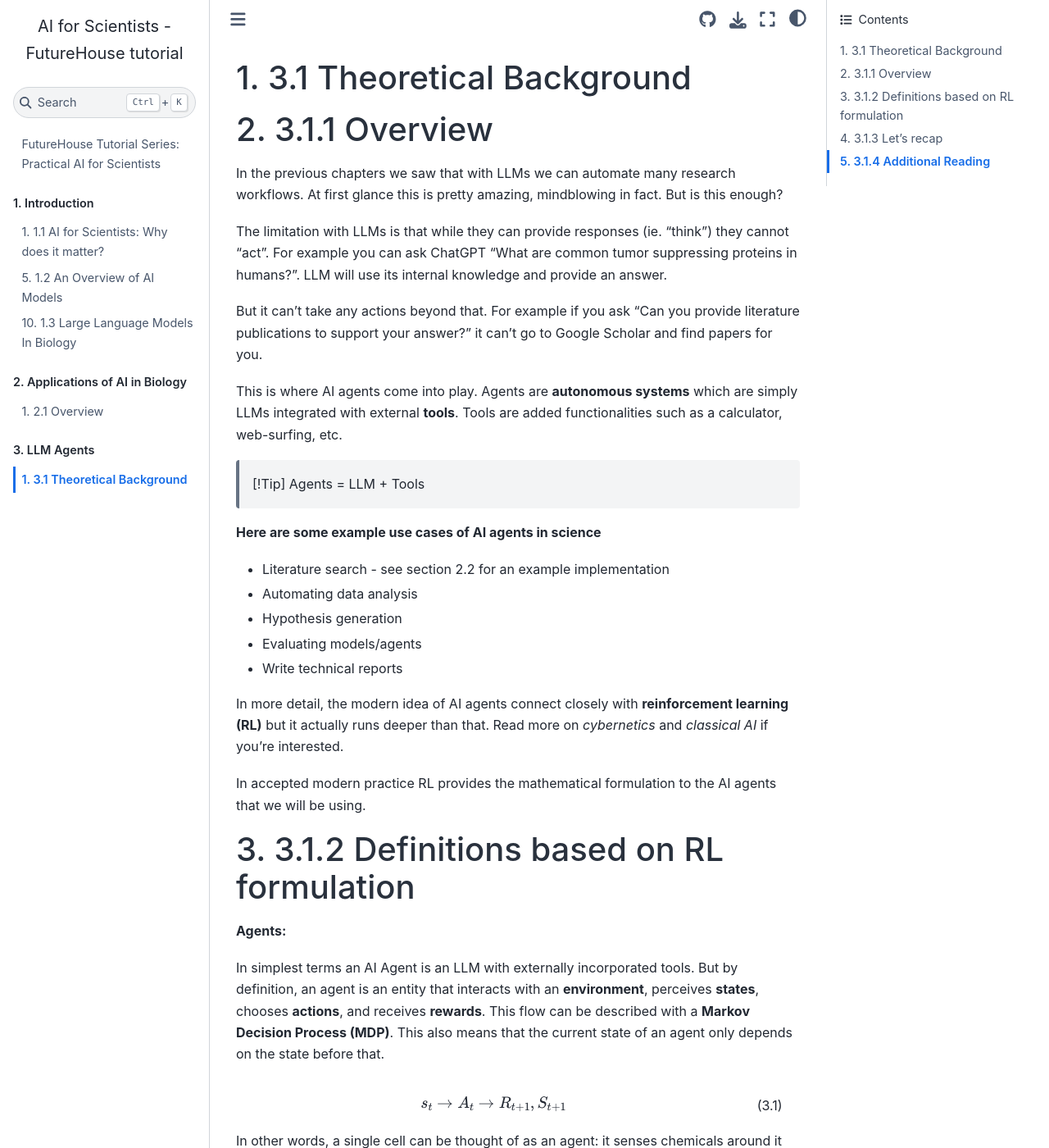
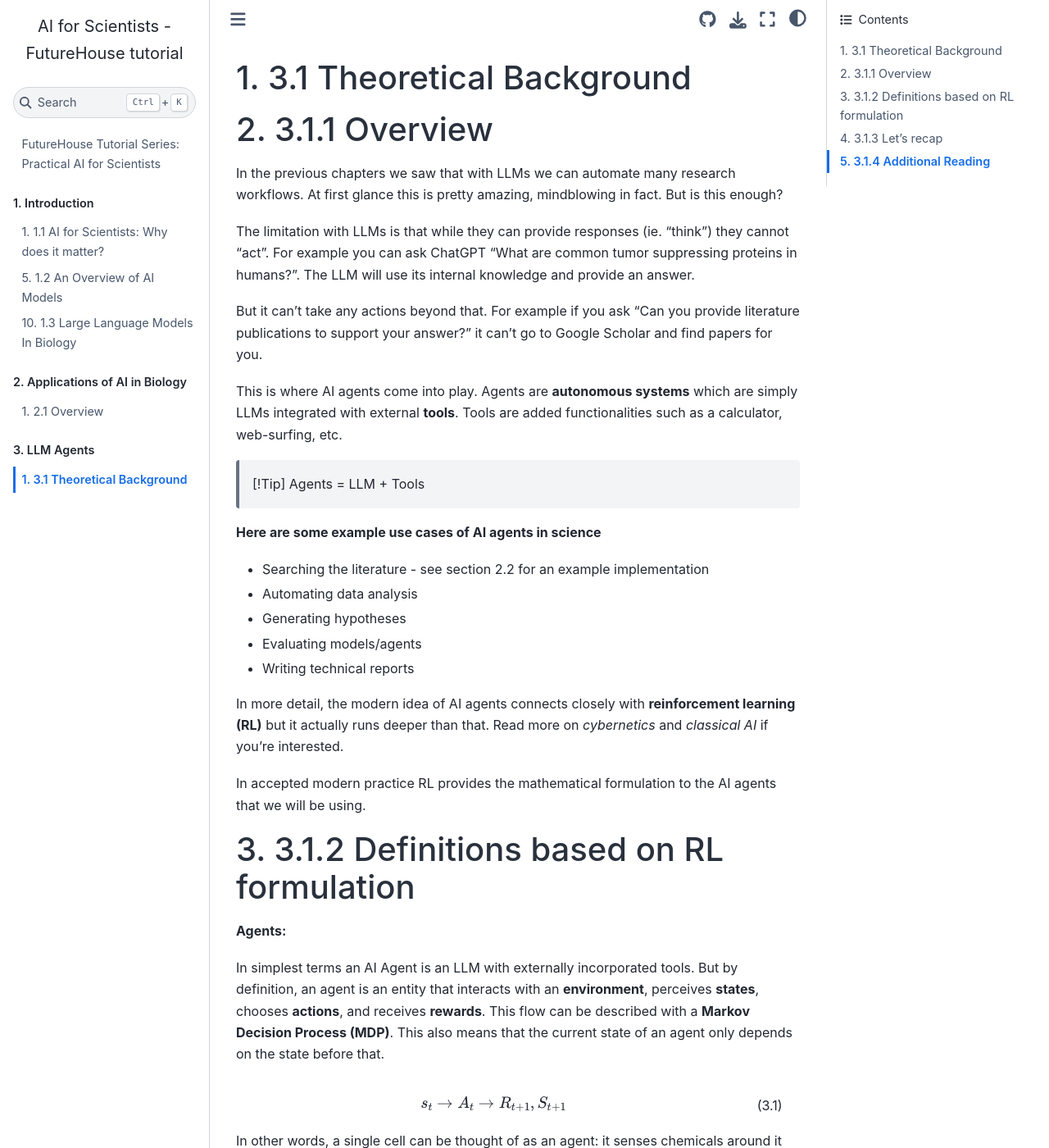
Before and after one commit to Future-House/tutorial-series, a Jupyter Book: the page built from chapter_3/agents.md, in a window 1280 px wide and 1400 px high. Shown: the whole window at 82% size. Built offline with Jupyter Book 1.0.4 settings and Sphinx 7.4.7 and the Sphinx Book theme 1.1.4, drawn with Linux system fonts in a browser that asks for light colours; pages that are not in the unit, such as notebooks, are missing from menus; some of the changed text lies outside the part shown.

Commit message:
kiki edits agents.md

```diff
--- a/chapter_3/agents.md
+++ b/chapter_3/agents.md
@@ -3,7 +3,7 @@
 # 3.1.1 Overview
 In the previous chapters we saw that with LLMs we can automate many research workflows. At first glance this is pretty amazing, mindblowing in fact. But is this enough?
 
-The limitation with LLMs is that while they can provide responses (ie. "think") they cannot "act". For example you can ask ChatGPT "What are common tumor suppressing proteins in humans?". LLM will use its internal knowledge and provide an answer.
+The limitation with LLMs is that while they can provide responses (ie. "think") they cannot "act". For example you can ask ChatGPT "What are common tumor suppressing proteins in humans?". The LLM will use its internal knowledge and provide an answer.
 
 But it can't take any actions beyond that. For example if you ask "Can you provide literature publications to support your answer?" it can't go to Google Scholar and find papers for you.
 
@@ -13,17 +13,17 @@ This is where AI agents come into play. Agents are **autonomous systems** which
 > Agents = LLM + Tools
 
 **Here are some example use cases of AI agents in science**
-- Literature search - see section 2.2 for an example implementation
+- Searching the literature - see section 2.2 for an example implementation
 
 - Automating data analysis
 
-- Hypothesis generation
+- Generating hypotheses
 
 - Evaluating models/agents
 
-- Write technical reports
+- Writing technical reports
 
-In more detail, the modern idea of AI agents connect closely with **reinforcement learning (RL)** but it actually runs deeper than that. Read more on *cybernetics* and *classical AI* if you're interested.
+In more detail, the modern idea of AI agents connects closely with **reinforcement learning (RL)** but it actually runs deeper than that. Read more on *cybernetics* and *classical AI* if you're interested.
 
 In accepted modern practice RL provides the mathematical formulation to the AI agents that we will be using.
 
```
Also changed, not shown: other parts of chapter_3/agents.md (+1 -1 lines).
